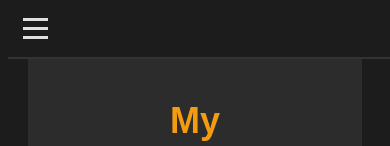
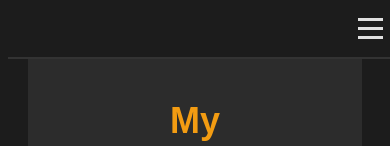
Before and after one commit to Tea-naa/My-Portfolio, a React (Create React App) app: page /badges in a window 390 px wide. Shown: the top 146 px of the page. Built offline with nearby package versions, Linux system fonts and the light colour scheme.

Commit message:
navbar changes

```diff
--- a/src/components/Navbar.css
+++ b/src/components/Navbar.css
@@ -6,7 +6,7 @@
     background-color: #1c1c1c;
     padding: 15px;
     display: flex;
-    justify-content: space-between;
+    justify-content: space-between; /* Space between elements */
     align-items: center;
     border-bottom: 2px solid #333;
     z-index: 999;
@@ -16,12 +16,15 @@
 .navbar-container {
     display: flex;
     align-items: center;
+    width: 100%; /* Ensures the container spans the full width */
+    justify-content: space-between; /* Space out the elements to the sides */
 }
 
 .navbar-toggle {
-    display: none; /* Hidden by default */
+    display: none; /* Hidden by default on desktop */
     flex-direction: column;
     cursor: pointer;
+    margin-left: auto; /* This will push the hamburger menu to the right */
 }
 
 .bar {
@@ -35,6 +38,7 @@
 .navbar-links {
     display: flex;
     gap: 30px;
+    align-items: center;
 }
 
 .navbar-link {
@@ -52,6 +56,7 @@
 
 /* Media Query for mobile screens */
 @media (max-width: 768px) {
+    /* This ensures navbar links are hidden initially on mobile */
     .navbar-links {
         display: none; /* Hidden by default */
         flex-direction: column;
@@ -62,11 +67,14 @@
         background-color: #1c1c1c;
     }
 
+    /* Show navbar links when the toggle button is clicked */
     .navbar-links.active {
         display: flex; /* Show links when toggled */
     }
 
+    /* Show the hamburger menu toggle on mobile */
     .navbar-toggle {
         display: flex; /* Show hamburger icon on mobile */
+        margin-right: 30px; /* Add some space from the right edge */
     }
 }
--- a/src/components/styles.css
+++ b/src/components/styles.css
@@ -59,7 +59,7 @@ html {
     scroll-behavior: smooth; /* Enable smooth scrolling */
 }
 
-nav {
+ nav {
     position: fixed; /* Fix the navbar at the top */
     top: 0;
     width: 100%; /* Ensure the navbar spans the full width */
```
Also changed, not shown: 1 other file (tests, documents, lock files or other folders).
